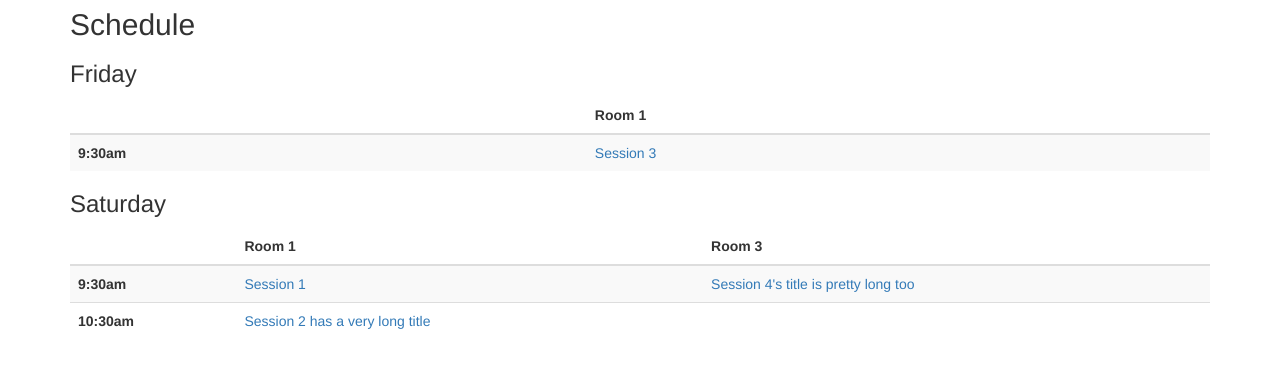
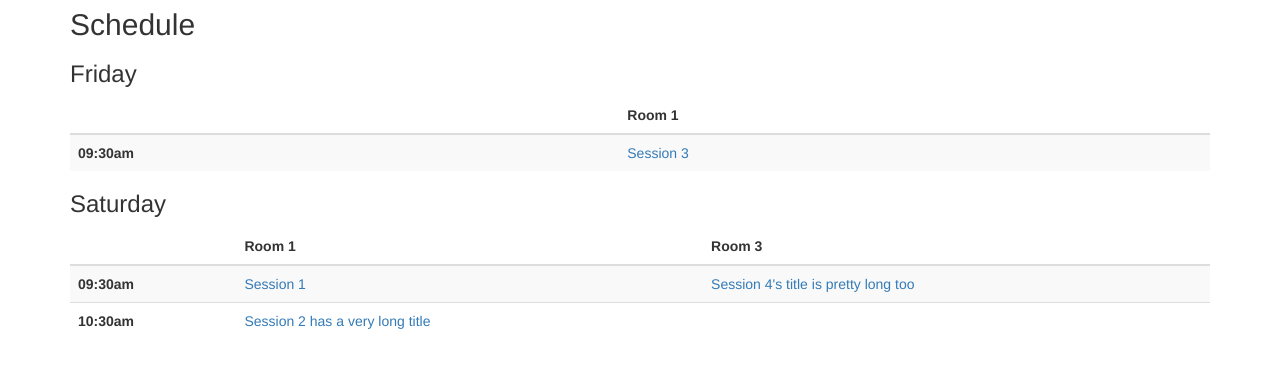
Before and after one commit to differentgames/differentgames.github.io, a Jekyll site: the page built from index.html, in a window 1280 px wide. Shown: the part 474-842 px from the top of the page. Built offline with Jekyll 4.4.1, drawn with Linux system fonts in a browser that asks for light colours; nearby versions of some CDN libraries.

Commit message:
Sort rooms and times

```diff
--- a/_includes/schedule.html
+++ b/_includes/schedule.html
@@ -1,7 +1,7 @@
 {% assign days = site.sessions | group_by:"day" | sort: "name" %}
 {% for day in days %}
-  {% assign rooms = day.items | group_by: "room" | map: "name" %}
-  {% assign times = day.items | group_by: "time" | map: "name" %}
+  {% assign rooms = day.items | group_by: "room" | map: "name" | sort %}
+  {% assign times = day.items | group_by: "time" | map: "name" | sort %}
   <h3>{{ day.name }}</h3>
   <table class="table table-striped">
     <thead>
--- a/_sessions/session-1.md
+++ b/_sessions/session-1.md
@@ -12,7 +12,7 @@
 difficulty: msonnabaum
 
 day: Saturday
-time: 9:30am
+time: 09:30am
 room: Room 1
 ---
 
--- a/_sessions/session-3.md
+++ b/_sessions/session-3.md
@@ -12,7 +12,7 @@
 difficulty: msonnabaum
 
 day: Friday
-time: 9:30am
+time: 09:30am
 room: Room 1
 ---
 
--- a/_sessions/session-4.md
+++ b/_sessions/session-4.md
@@ -12,7 +12,7 @@
 difficulty: msonnabaum
 
 day: Saturday
-time: 9:30am
+time: 09:30am
 room: Room 3
 ---
 
```
